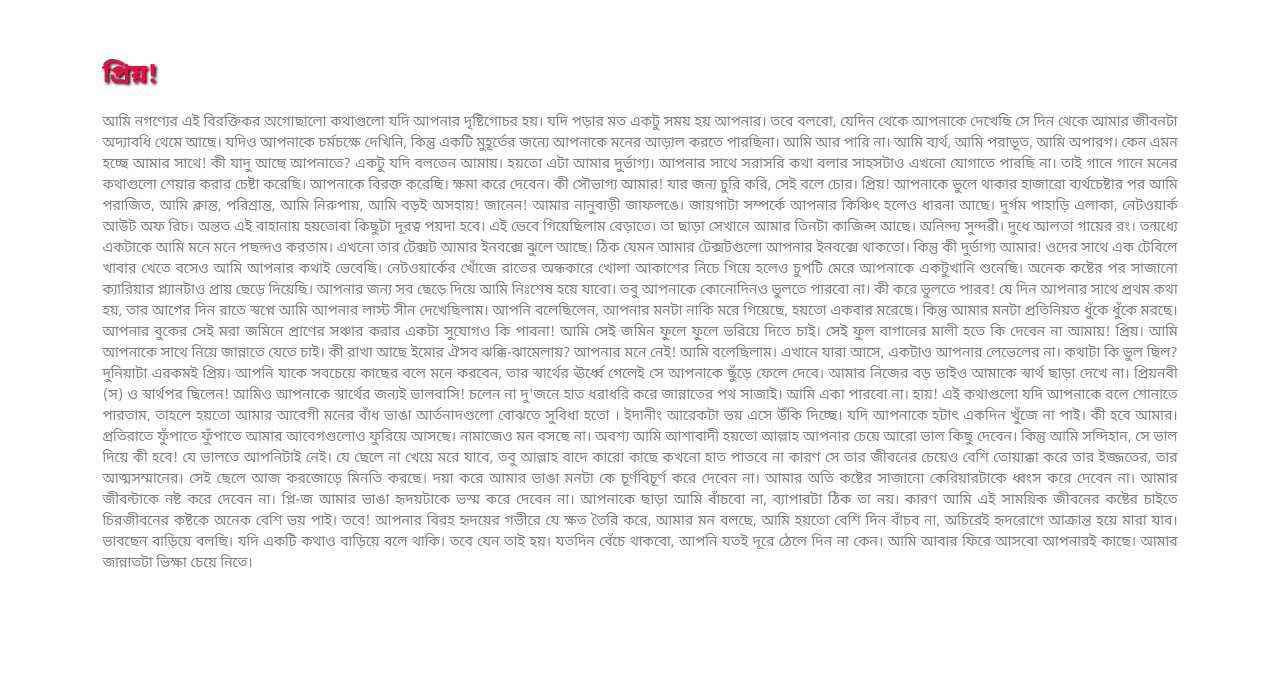
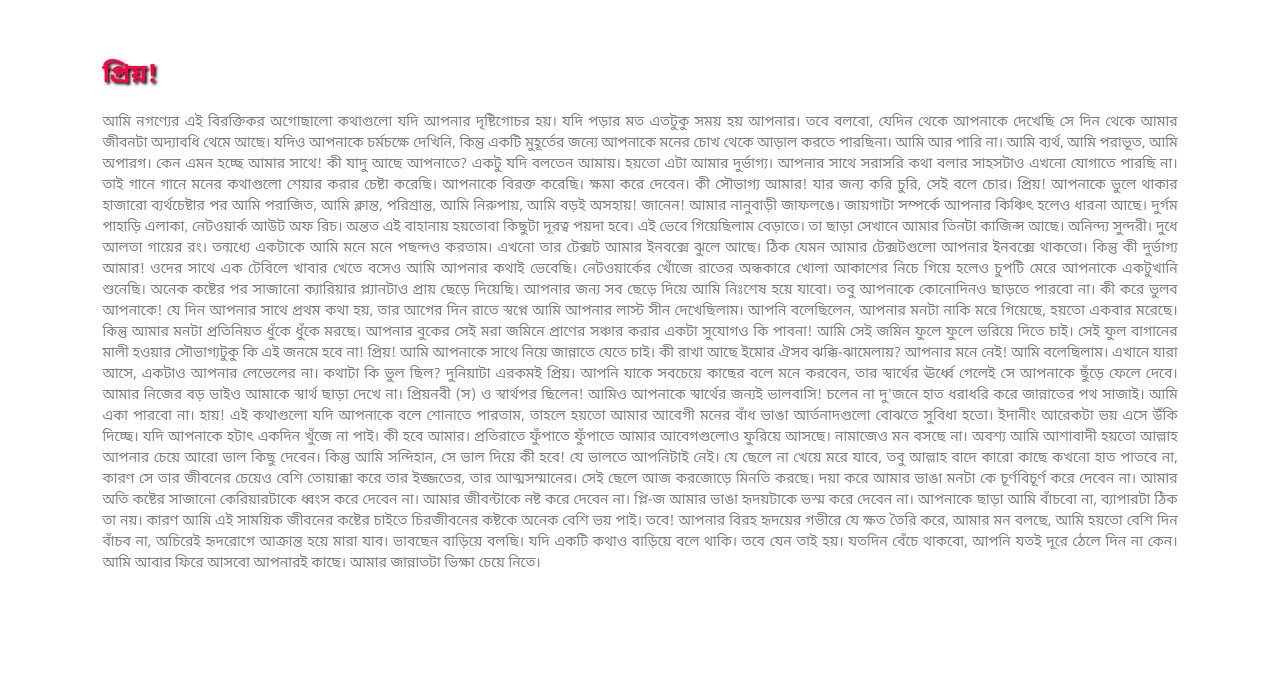
Before and after one commit to Burhanmadani/Tanha, a plain HTML site: page index.html in a window 1280 px wide. Shown: the part 4274-4949 px from the top of the page. Drawn offline with Linux system fonts and the light colour scheme; grey boxes are pictures that could not be loaded; a web font is replaced by a local one.

Commit message:
last commit

```diff
--- a/index.html
+++ b/index.html
@@ -76,13 +76,14 @@
                 অবশ্য আশীর্বাদটাই
                 প্রাধান্যের দাবিদার। কারণ আমার বয়স হয়েছে। আর এই বয়সে সব ছেলেদেরই মেয়ে দেখলে কেমন জানি কাতুকুতুর মত
                 অনুভূত হয়। আমি তো আর
-                নপুংষ নই। কিন্তু যেদিন থেকে সে আমার হৃদয়ে বিরাজমান। সেদিন থেকে বাকি মেয়েদের বড়ই তুচ্ছ মনে হয়! হোক না সে
+                নপুংষ নই। কিন্তু যেদিন থেকে সে আমার হৃদয়ে বিরাজমান। সেদিন থেকে বাকি মেয়েদের কেমন জানি ফইন্নী মনে হয়! হোক
+                না সে
                 বিশ্ব সুন্দরী।
                 আমি মাঝে মধ্যে নামাজ কামাই দিতাম। বিশেষ করে ফজরটা প্রায়ই কাজা হতো। কিন্তু যেদিন থেকে তাকে আড়াল থেকে
                 দেখা। সেদিন থেকে আমি
                 আল্লাহর কাছে প্রতিজ্ঞাবদ্ধ। যদি আমার মনের মানুষটা কে অন্তত বন্ধু হিসেবে হলেও পাই, জীবনে কোনোদিন পাপাচারে
                 লিপ্ত হবো না।
-                আমি আমার প্রতিজ্ঞায় অটুট ছিলাম, আল্লাহ পাকের ইচ্ছায় অন্তত কিছুটা হলেও তার সান্নিধ্যে ধন্য হয়েছিলাম।
+                আমি আমার প্রতিজ্ঞায় অটুট ছিলাম, আল্লাহ পাকের ইচ্ছায় অন্তত কিছুটা হলেও তাঁর সান্নিধ্যে ধন্য হয়েছিলাম।
                 কিন্তু আমার পোড়া
                 কপালে তা আর সয় কী করে! তবে আমি আশাবাদী। যদি মন থেকে চেয়ে থাকি তবে একদিন হয়তো পেয়ে যাব। উড়ে এসে মানসের
                 প্রতিটি পরত জুড়ে
@@ -100,7 +101,7 @@
                 সে সৌভাগ্য নিয়ে
                 জন্মাই নি। সে এও বলেছিল জান্নাত পাওয়াটা নাকি অতো সহজ না। কথাটা একেবারেই বাস্তব, তবে তার মত কেউ পাশে
                 থাকলে জান্নাত আমার
-                জন্য বায়ে হাত কা খেল। যেন সে ই আমার জান্নাত। আমি আমার প্রতিজ্ঞায় এখনো অটুট। আর কতদিন থাকতে পারব জানিনা।
+                জন্য বাঁয়ে হাত কা খেল। যেন সে ই আমার জান্নাত। আমি আমার প্রতিজ্ঞায় এখনো অটুট। আর কতদিন থাকতে পারব জানিনা।
                 অভিশপ্ত শয়তানের
                 সাথে আর কতদিন একাকী লড়তে পারবো জানিনা।
             </p>
@@ -137,17 +138,18 @@
         <img src="images/IMG_20220218_224450.png" alt="">
         <br><br><br>
         <h2>প্রিয়!</h2>
-        <p>আমি নগণ্যের এই বিরক্তিকর অগোছালো কথাগুলো যদি আপনার দৃষ্টিগোচর হয়। যদি পড়ার মত একটু
+        <p>আমি নগণ্যের এই বিরক্তিকর অগোছালো কথাগুলো যদি আপনার দৃষ্টিগোচর হয়। যদি পড়ার মত এতটুকু
             সময় হয় আপনার। তবে
             বলবো, যেদিন
             থেকে আপনাকে দেখেছি সে দিন থেকে আমার জীবনটা অদ্যাবধি থেমে আছে। যদিও আপনাকে চর্মচক্ষে দেখিনি, কিন্তু একটি
             মুহূর্তের জন্যে
-            আপনাকে মনের আড়াল করতে পারছিনা। আমি আর পারি না। আমি ব্যর্থ, আমি পরাভূত, আমি অপারগ। কেন এমন হচ্ছে আমার সাথে!
+            আপনাকে মনের চোখ থেকে আড়াল করতে পারছিনা। আমি আর পারি না। আমি ব্যর্থ, আমি পরাভূত, আমি অপারগ। কেন এমন হচ্ছে
+            আমার সাথে!
             কী যাদু আছে
             আপনাতে? একটু যদি বলতেন আমায়। হয়তো এটা আমার দুর্ভাগ্য। আপনার সাথে সরাসরি কথা বলার সাহসটাও এখনো যোগাতে পারছি
             না। তাই গানে
             গানে মনের কথাগুলো শেয়ার করার চেষ্টা করেছি। আপনাকে বিরক্ত করেছি। ক্ষমা করে দেবেন। কী সৌভাগ্য আমার! যার জন্য
-            চুরি করি, সেই
+            করি চুরি, সেই
             বলে চোর। প্রিয়! আপনাকে ভুলে থাকার হাজারো ব্যর্থচেষ্টার পর আমি পরাজিত, আমি ক্লান্ত, পরিশ্রান্ত, আমি নিরুপায়,
             আমি বড়ই
             অসহায়! জানেন! আমার নানুবাড়ী জাফলঙে। জায়গাটা সম্পর্কে আপনার কিঞ্চিৎ হলেও ধারনা আছে। দুর্গম পাহাড়ি এলাকা,
@@ -162,12 +164,13 @@
             শুনেছি। অনেক
             কষ্টের পর সাজানো ক্যারিয়ার প্ল্যানটাও প্রায় ছেড়ে দিয়েছি। আপনার জন্য সব ছেড়ে দিয়ে আমি নিঃশেষ হয়ে যাবো। তবু
             আপনাকে
-            কোনোদিনও ভুলতে পারবো না। কী করে ভুলতে পারব! যে দিন আপনার সাথে প্রথম কথা হয়, তার আগের দিন রাতে স্বপ্নে আমি
+            কোনোদিনও ছাড়তে পারবো না। কী করে ভুলব আপনাকে! যে দিন আপনার সাথে প্রথম কথা হয়, তার আগের দিন রাতে স্বপ্নে আমি
             আপনার লাস্ট সীন দেখেছিলাম। আপনি বলেছিলেন, আপনার মনটা নাকি মরে গিয়েছে, হয়তো একবার মরেছে। কিন্তু আমার মনটা
             প্রতিনিয়ত ধুঁকে ধুঁকে মরছে। আপনার বুকের সেই মরা জমিনে প্রাণের সঞ্চার করার একটা সুযোগও কি পাবনা! আমি সেই জমিন
             ফুলে ফুলে ভরিয়ে
             দিতে চাই।
-            সেই ফুল বাগানের মালী হতে কি দেবেন না আমায়! প্রিয়। আমি আপনাকে সাথে নিয়ে জান্নাতে যেতে চাই। কী রাখা আছে ইমোর
+            সেই ফুল বাগানের মালী হওয়ার সৌভাগ্যটুকু কি এই জনমে হবে না! প্রিয়! আমি আপনাকে সাথে নিয়ে জান্নাতে যেতে চাই। কী
+            রাখা আছে ইমোর
             ঐসব
             ঝক্কি-ঝামেলায়? আপনার মনে নেই! আমি বলেছিলাম। এখানে যারা আসে, একটাও আপনার লেভেলের না। কথাটা কি ভুল ছিল?
             দুনিয়াটা এরকমই
@@ -176,14 +179,15 @@
             আমাকে স্বার্থ ছাড়া দেখে না। প্রিয়নবী (স) ও স্বার্থপর ছিলেন!
             আমিও আপনাকে স্বার্থের জন্যই ভালবাসি! চলেন না দু'জনে হাত ধরাধরি করে জান্নাতের পথ সাজাই। আমি একা পারবো না।
             হায়! এই কথাগুলো
-            যদি আপনাকে বলে শোনাতে পারতাম, তাহলে হয়তো আমার আবেগী মনের বাঁধ ভাঙা আর্তনাদগুলো বোঝতে সুবিধা হতো । ইদানীং
+            যদি আপনাকে বলে শোনাতে পারতাম, তাহলে হয়তো আমার আবেগী মনের বাঁধ ভাঙা আর্তনাদগুলো বোঝতে সুবিধা হতো। ইদানীং
             আরেকটা ভয় এসে
             উঁকি দিচ্ছে। যদি আপনাকে হটাৎ একদিন খুঁজে না পাই। কী হবে আমার। প্রতিরাতে ফুঁপাতে ফুঁপাতে আমার আবেগগুলোও
             ফুরিয়ে
             আসছে।
             নামাজেও মন বসছে না। অবশ্য আমি আশাবাদী হয়তো আল্লাহ আপনার চেয়ে আরো ভাল কিছু দেবেন। কিন্তু আমি সন্দিহান, সে ভাল
             দিয়ে কী
-            হবে! যে ভালতে আপনিটাই নেই। যে ছেলে না খেয়ে মরে যাবে, তবু আল্লাহ বাদে কারো কাছে কখনো হাত পাতবে না কারণ সে তার
+            হবে! যে ভালতে আপনিটাই নেই। যে ছেলে না খেয়ে মরে যাবে, তবু আল্লাহ বাদে কারো কাছে কখনো হাত পাতবে না, কারণ সে
+            তার
             জীবনের
             চেয়েও বেশি তোয়াক্কা করে তার ইজ্জতের, তার আত্মসম্মানের। সেই ছেলে আজ করজোড়ে মিনতি করছে। দয়া করে আমার ভাঙা মনটা
             কে
@@ -214,7 +218,7 @@
             </div>
             <div class="exp-item" id="baby-web">
                 <p>The way you pay Salam to everyone,<br>The way you Talk to everyone,<br> The way you Treat
-                    everyone<br> just like I've Never heard before. <br> Never seen before. <br> Never felt anything
+                    everyone<br> Just like I've Never heard before. <br> Never seen before. <br> Never felt anything
                     like that before</p>
                 <img src="images/hearts-37208_1280.png" alt="">
             </div>
```
